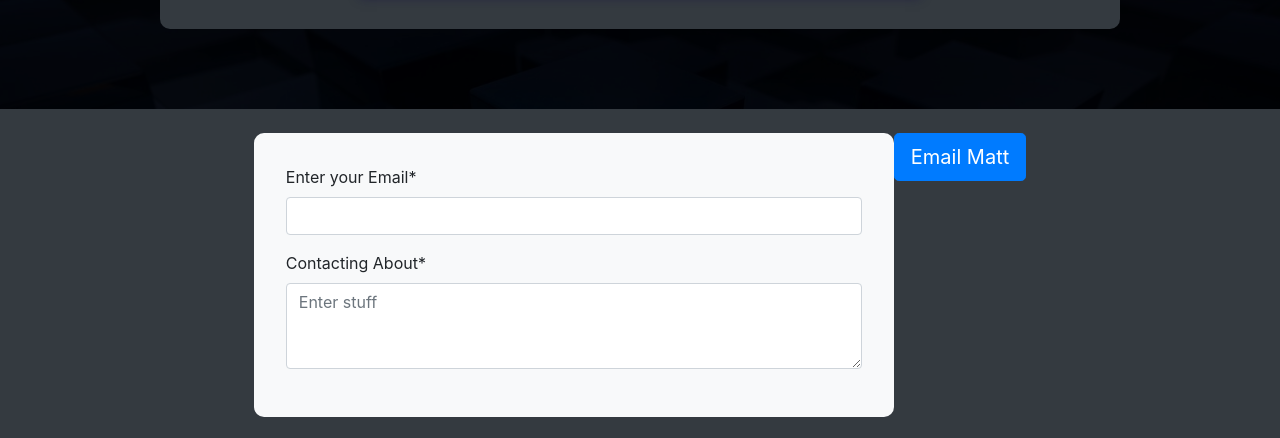
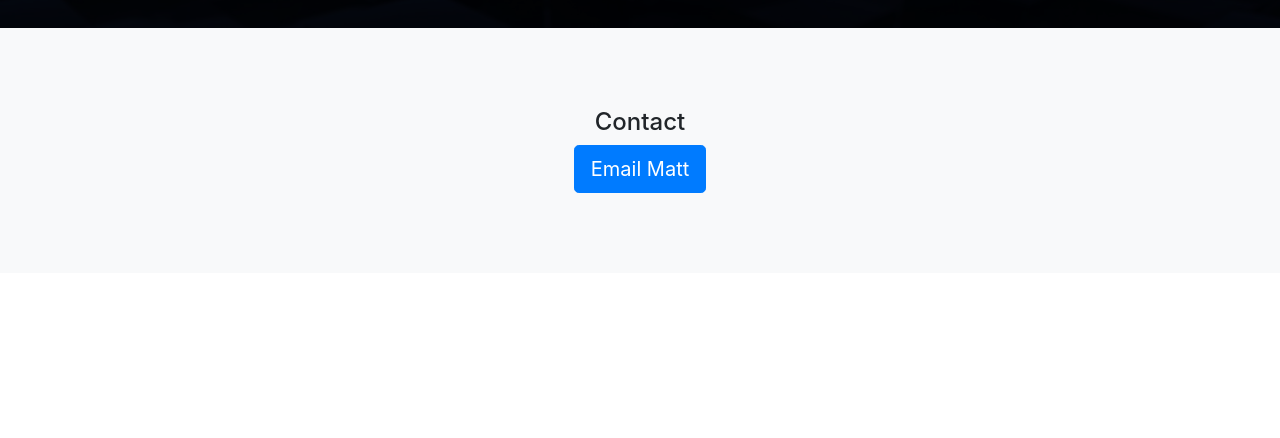
Before and after one commit to Kicker22/My_Web_Portfolio, a website: page app/public/index.html in a window 1280 px wide. Shown: the part 3285-3723 px from the top of the page. After the commit the page ends 3558 px from the top, so only its background shows below. Drawn offline with nearby package versions, Linux system fonts and the light colour scheme; files whose address does not match are found by name.

Commit message:
added footer to bottom of site

```diff
--- a/app/public/css/index.css
+++ b/app/public/css/index.css
@@ -58,7 +58,7 @@ body{
 }
 .about-text{
     font-size: 18px;
-    width: 50%;
+    width: 75%;
 }
 
 .profilePic{
@@ -108,14 +108,18 @@ display: flex;
     box-shadow: 0px 0px 10px 0px whitesmoke;
 }
 
-.contact-container{
-    margin-top: 5rem;
-    display: flex;
-    justify-content: center;
-}
+
 
 .form-container{
     padding: 2rem;
     width: 50%;
     border-radius: 10px;
 }
+
+.contact-section{
+    margin-top: 5rem;
+    padding: 5rem;
+}
+
+.email-link{
+}
--- a/app/public/index.html
+++ b/app/public/index.html
@@ -134,37 +134,23 @@
 
     <!-- Video Content -->
 
-    <div class="video-container bg-dark m-auto">
+    <div class="video-container mt-4 bg-dark m-auto">
       <iframe class="video-player mt-4" width="560" height="315" src="https://www.youtube.com/embed/L5A0EZAu1fM"
         frameborder="0" allow="accelerometer; autoplay; encrypted-media; gyroscope; picture-in-picture"
         allowfullscreen></iframe>
       <iframe class="video-player mt-4" width=" 560" height="315" src="https://www.youtube.com/embed/HCkAF0vWEFE"
         frameborder="0" allow="accelerometer; autoplay; encrypted-media; gyroscope; picture-in-picture"
         allowfullscreen></iframe>
-      <!-- <iframe class="video-player" width="560" height="315" src="https://www.youtube.com/embed/L5A0EZAu1fM"
-        frameborder="0" allow="accelerometer; autoplay; encrypted-media; gyroscope; picture-in-picture"
-        allowfullscreen></iframe>
-      <iframe class="video-player" width="560" height="315" src="https://www.youtube.com/embed/L5A0EZAu1fM"
-        frameborder="0" allow="accelerometer; autoplay; encrypted-media; gyroscope; picture-in-picture"
-        allowfullscreen></iframe> -->
     </div>
 
-    <div class="contact-container bg-dark py-4">
-      <form action="POST" class="form-container bg-light ">
-        <div class="form-group ">
-          <label for="email">Enter your Email*</label>
-          <input type="email" class="form-control" name="" id="" aria-describedby="emailHelpId" placeholder="">
-        </div>
-        <div class="form-group">
-          <label for="blogsTest">Contacting About*</label>
-          <textarea rows='3' class="form-control" id="exampleFormControlTextarea1" name="summary"
-            placeholder="Enter stuff"></textarea>
-        </div>
-        <div class="submit">
-        </form>
-    </div>
-    <a href="mailto:mattsully01@gmail.com"
-    target="..."><button class="btn btn-lg btn-primary">Email Matt</button></a>
+    <footer class="contact-section bg-light text-center">
+
+      <h4>Contact</h4>
+      <a class="email-link"href="mailto:mattsully01@gmail.com" target="..."><button class="btn btn-lg btn-primary">Email Matt</button></a>
+
+    </footer>
+
+
 
   </div>
 
```
